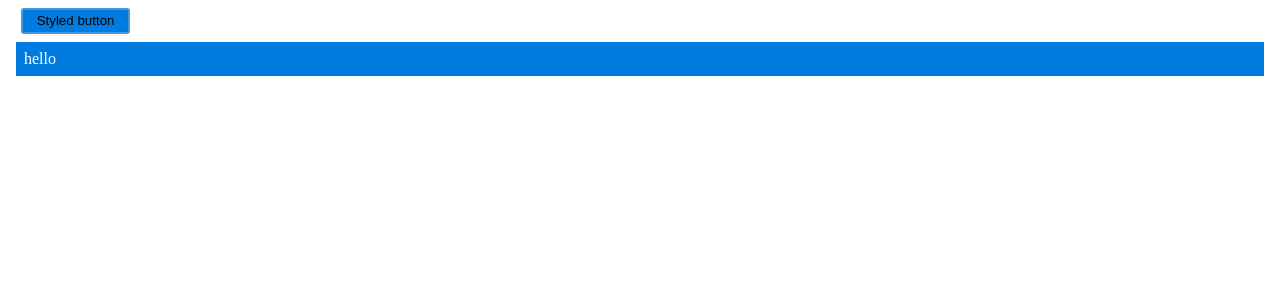
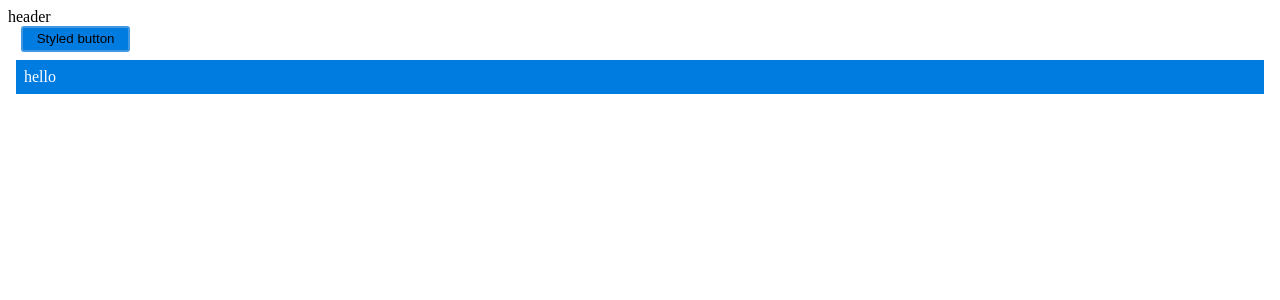
Before and after one commit to peeweetje/Design-system-with-Storybook-styled-components-styled-system, a React (Create React App) app: page / in a window 1280 px wide. Shown: the top 300 px of the page. Built offline with nearby package versions, Linux system fonts and the light colour scheme.

Commit message:
refactor: Add header component. Add eslint configuration.

```diff
--- a/src/App.tsx
+++ b/src/App.tsx
@@ -1,11 +1,12 @@
 import React from "react";
 import { StyledButton } from "./components/Button";
 import Box from "./components/Box";
+import Header from "./components/header";
 
 const App: React.FC = () => {
   return (
     <div>
-      <header>
+      <Header />
       <StyledButton onClick={() => console.log("clicked")}>
         Styled button
       </StyledButton>
@@ -19,7 +20,6 @@ const App: React.FC = () => {
       >
         hello
       </Box>
-      </header>
     </div>
   );
 };
--- a/src/components/Button.tsx
+++ b/src/components/Button.tsx
@@ -1,7 +1,7 @@
 import React, { FC, ReactNode } from "react";
 import styled from "styled-components";
 
-export interface IButtonProps {
+export interface ButtonProps {
   /** Description of onClick function which returns void **/
   onClick: () => void;
   /** Description of children **/
@@ -11,13 +11,13 @@ export interface IButtonProps {
 /**
  * This is a component description and should sit directly above your component
  */
-export const Button: FC<IButtonProps> = ({ onClick, children }) => (
+export const Button: FC<ButtonProps> = ({ onClick, children }) => (
   <StyledButton onClick={onClick}>{children}</StyledButton>
 );
 
 export default Button;
 
-export const StyledButton = styled.button<IButtonProps>`
+export const StyledButton = styled.button<ButtonProps>`
   border-radius: 3px;
   border: 2px solid ${props => props.theme.colors.blue500};
   background-color: ${props => props.theme.colors.blue};
--- /dev/null
+++ b/src/components/header.tsx
@@ -0,0 +1,5 @@
+import React from "react";
+
+const Header = () => <div>header</div>;
+
+export default Header;
```
Also changed, not shown: .eslintrc.js (added), 2 other files (tests, documents, lock files or other folders). Lines whose indentation alone changed are shown as unchanged.
